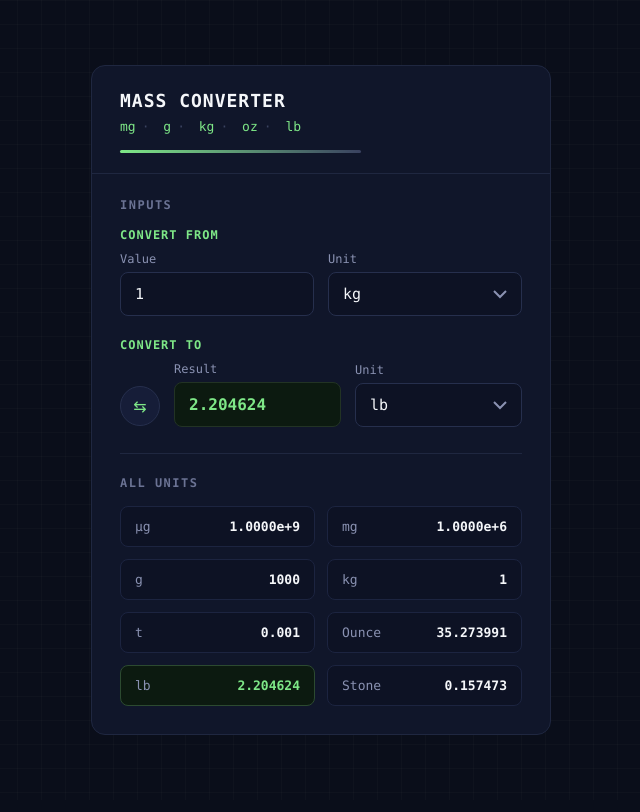
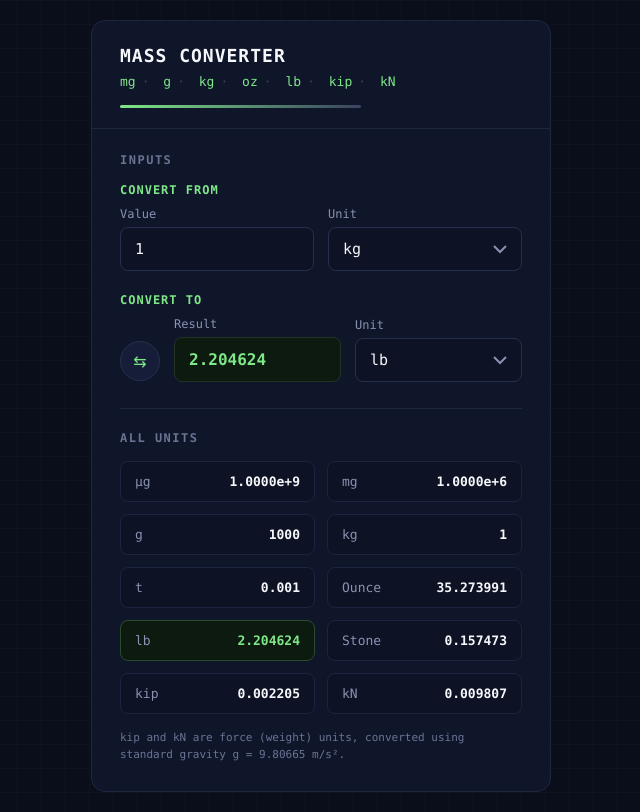
Before and after one commit to 213038045-star/Civil-Engineers-Website, a Flask app: page /mass_unit in a window 1280 px wide. Shown: the whole page, without its empty margins (319-959 px from the left). Before the commit the page ends 735 px from the top, so only its background shows below. Run offline with Flask 3, Linux system fonts and the light colour scheme.

Commit message:
mass unit

```diff
--- a/templates/others/mass_unit.html
+++ b/templates/others/mass_unit.html
@@ -209,6 +209,13 @@
   .unit-cell.active .u-val {
     color: #7ee787;
   }
+
+  .force-note {
+    font-size: 11px;
+    color: #6b7394;
+    margin-top: 16px;
+    line-height: 1.5;
+  }
 </style>
 </head>
 <body>
@@ -221,7 +228,9 @@
       <span>g</span><span class="dot">&middot;</span>
       <span>kg</span><span class="dot">&middot;</span>
       <span>oz</span><span class="dot">&middot;</span>
-      <span>lb</span>
+      <span>lb</span><span class="dot">&middot;</span>
+      <span>kip</span><span class="dot">&middot;</span>
+      <span>kN</span>
     </div>
     <div class="progress-line"></div>
   </div>
@@ -258,11 +267,16 @@
 
     <div class="section-label">All units</div>
     <div class="unit-grid" id="unitGrid"></div>
+
+    <div class="force-note">kip and kN are force (weight) units, converted using standard gravity g = 9.80665 m/s&sup2;.</div>
   </div>
 </div>
 
 <script>
   // base unit: gram
+  // kip and kN are force units — included here as their mass-equivalent
+  // weight under standard gravity (g = 9.80665 m/s²), a common civil/
+  // structural engineering convenience.
   const units = {
     "µg": { label: "Microgram", factor: 0.000001 },
     "mg": { label: "Milligram", factor: 0.001 },
@@ -271,7 +285,9 @@
     "t":  { label: "Metric Ton", factor: 1000000 },
     "oz": { label: "Ounce",      factor: 28.3495 },
     "lb": { label: "Pound",      factor: 453.592 },
-    "st": { label: "Stone",      factor: 6350.29 }
+    "st": { label: "Stone",      factor: 6350.29 },
+    "kip": { label: "Kip (force)", factor: 453592.37 },
+    "kN": { label: "Kilonewton (force)", factor: 101971.6212978 }
   };
 
   const fromSel = document.getElementById('fromUnit');
```
